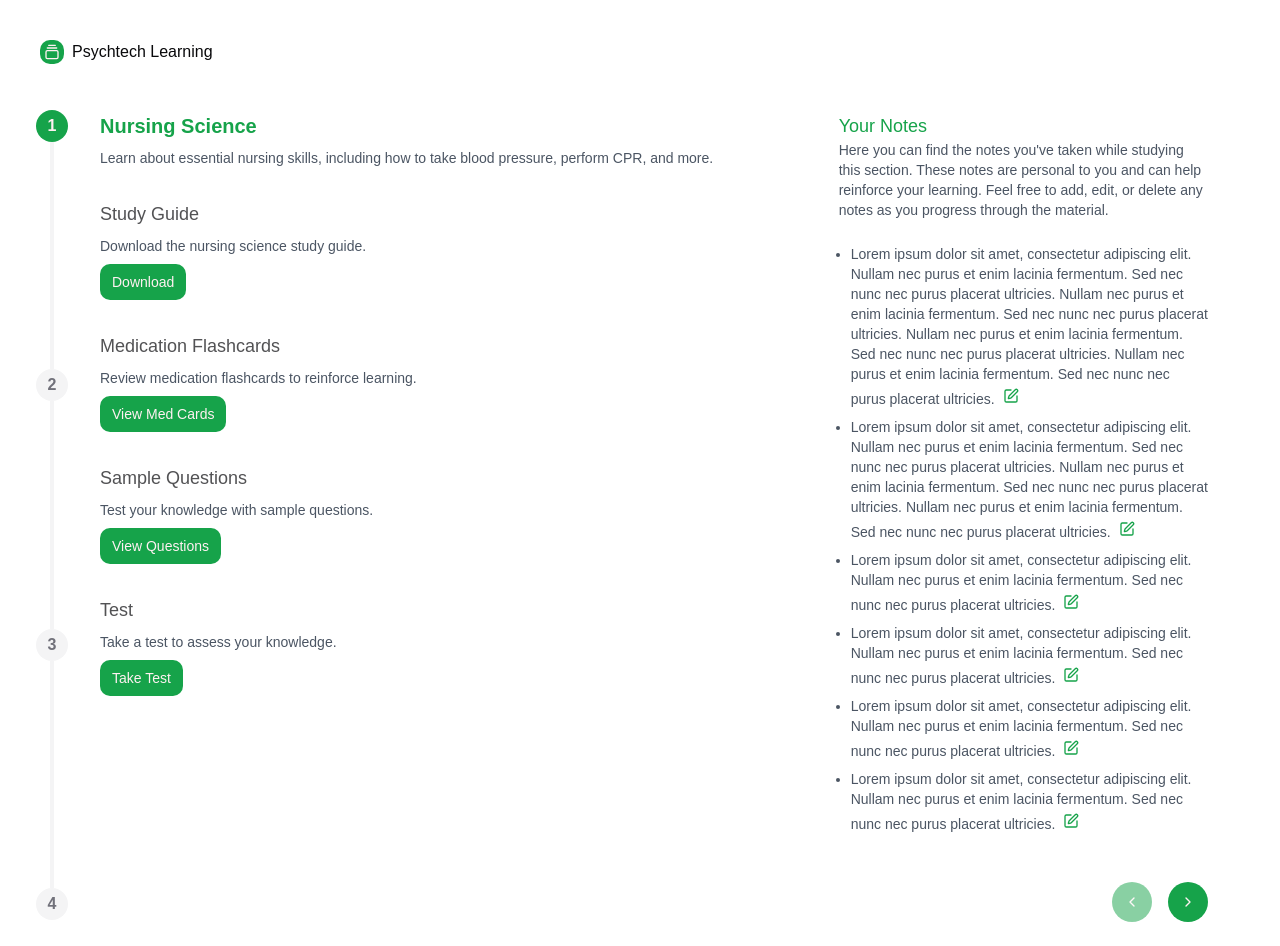
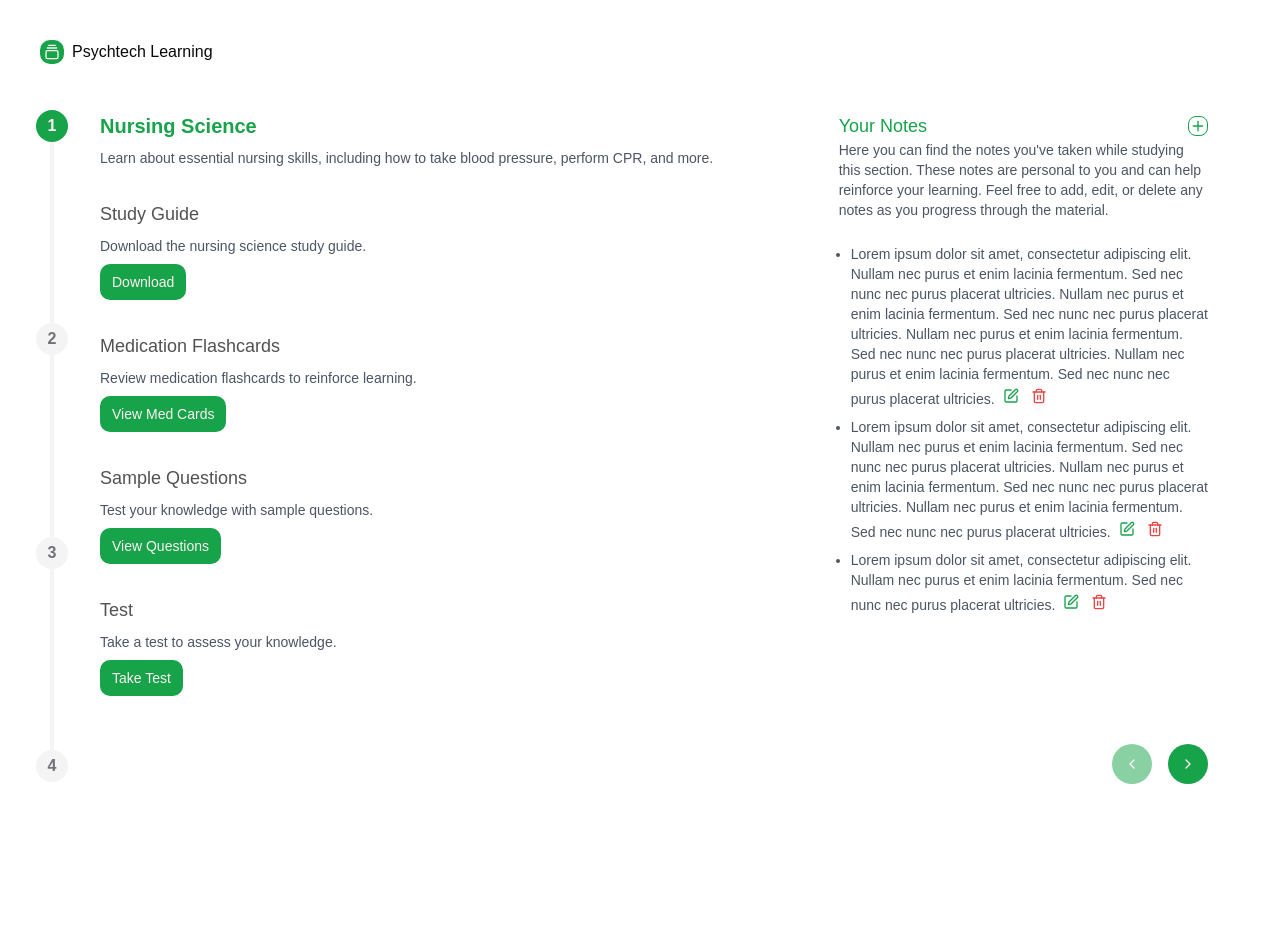
Before and after one commit to shayanameend/psychtechlearning, a Next.js app: page /dashboard in a window 1280 px wide. After the commit the page ends 808 px from the top, so only its background shows below. Built offline with nearby package versions, Linux system fonts and the light colour scheme.

Commit message:
feat: add user notes deleting functionality to dashboard; enhance input styles

```diff
--- a/src/app/dashboard/page.tsx
+++ b/src/app/dashboard/page.tsx
@@ -4,34 +4,16 @@ import {
   ChevronLeftIcon,
   ChevronRightIcon,
   EditIcon,
+  PlusIcon,
+  Trash2Icon,
   XIcon,
 } from "lucide-react";
-import { useState } from "react";
+import { useEffect, useState } from "react";
 
 import { Button } from "~/components/ui/button";
-import { Input } from "~/components/ui/input";
 import { Steps } from "~/components/ui/steps";
 import { Textarea } from "~/components/ui/textarea";
 import { cn } from "~/lib/utils";
-
-export default function DashboardPage() {
-  const [currentStep, setCurrentStep] = useState(1);
-  const [showNotes, setShowNotes] = useState(false);
-  const [isEditing, setIsEditing] = useState(-1);
-
-  const steps = [1, 2, 3, 4];
-
-  const handlePrev = () => {
-    if (currentStep > 1) {
-      setCurrentStep(currentStep - 1);
-    }
-  };
-
-  const handleNext = () => {
-    if (currentStep < steps.length) {
-      setCurrentStep(currentStep + 1);
-    }
-  };
 
 const data = [
   {
@@ -67,21 +49,6 @@ export default function DashboardPage() {
       },
       {
         id: "3",
-          content:
-            "Lorem ipsum dolor sit amet, consectetur adipiscing elit. Nullam nec purus et enim lacinia fermentum. Sed nec nunc nec purus placerat ultricies.",
-        },
-        {
-          id: "4",
-          content:
-            "Lorem ipsum dolor sit amet, consectetur adipiscing elit. Nullam nec purus et enim lacinia fermentum. Sed nec nunc nec purus placerat ultricies.",
-        },
-        {
-          id: "5",
-          content:
-            "Lorem ipsum dolor sit amet, consectetur adipiscing elit. Nullam nec purus et enim lacinia fermentum. Sed nec nunc nec purus placerat ultricies.",
-        },
-        {
-          id: "6",
         content:
           "Lorem ipsum dolor sit amet, consectetur adipiscing elit. Nullam nec purus et enim lacinia fermentum. Sed nec nunc nec purus placerat ultricies.",
       },
@@ -161,6 +128,35 @@ export default function DashboardPage() {
   },
 ];
 
+export default function DashboardPage() {
+  const [currentStep, setCurrentStep] = useState(1);
+  const [content, setContent] = useState(data[currentStep - 1]);
+  const [showNotes, setShowNotes] = useState(false);
+  const [isEditing, setIsEditing] = useState(-1);
+  const [noteValue, setNoteValue] = useState("");
+
+  useEffect(() => {
+    setContent(data[currentStep - 1]);
+  }, [currentStep]);
+
+  useEffect(() => {
+    setNoteValue(content.sectionUserNotes[isEditing]?.content);
+  }, [content, isEditing]);
+
+  const steps = [1, 2, 3, 4];
+
+  const handlePrev = () => {
+    if (currentStep > 1) {
+      setCurrentStep(currentStep - 1);
+    }
+  };
+
+  const handleNext = () => {
+    if (currentStep < steps.length) {
+      setCurrentStep(currentStep + 1);
+    }
+  };
+
   return (
     <>
       <section
@@ -183,10 +179,10 @@ export default function DashboardPage() {
             >
               <article className={cn("space-y-2")}>
                 <h3 className={cn("text-primary text-xl font-bold")}>
-                  {data[currentStep - 1]?.sectionTitle}
+                  {content?.sectionTitle}
                 </h3>
                 <p className={cn("text-gray-600 text-sm")}>
-                  {data[currentStep - 1]?.sectionDescription}
+                  {content?.sectionDescription}
                 </p>
               </article>
               <article className={cn("space-y-2")}>
@@ -194,12 +190,9 @@ export default function DashboardPage() {
                   Study Guide
                 </h3>
                 <p className={cn("text-gray-600 text-sm")}>
-                  {data[currentStep - 1]?.sectionGuidePdf?.label}
+                  {content?.sectionGuidePdf?.label}
                 </p>
-                <Button
-                  onClick={data[currentStep - 1]?.sectionGuidePdf?.action}
-                  size="sm"
-                >
+                <Button onClick={content?.sectionGuidePdf?.action} size="sm">
                   Download
                 </Button>
               </article>
@@ -208,12 +201,9 @@ export default function DashboardPage() {
                   Medication Flashcards
                 </h3>
                 <p className={cn("text-gray-600 text-sm")}>
-                  {data[currentStep - 1]?.sectionMedCards?.label}
+                  {content?.sectionMedCards?.label}
                 </p>
-                <Button
-                  onClick={data[currentStep - 1]?.sectionMedCards?.action}
-                  size="sm"
-                >
+                <Button onClick={content?.sectionMedCards?.action} size="sm">
                   View Med Cards
                 </Button>
               </article>
@@ -222,12 +212,10 @@ export default function DashboardPage() {
                   Sample Questions
                 </h3>
                 <p className={cn("text-gray-600 text-sm")}>
-                  {data[currentStep - 1]?.sectionSampleQuestions?.label}
+                  {content?.sectionSampleQuestions?.label}
                 </p>
                 <Button
-                  onClick={
-                    data[currentStep - 1]?.sectionSampleQuestions?.action
-                  }
+                  onClick={content?.sectionSampleQuestions?.action}
                   size="sm"
                 >
                   View Questions
@@ -238,12 +226,9 @@ export default function DashboardPage() {
                   Test
                 </h3>
                 <p className={cn("text-gray-600 text-sm")}>
-                  {data[currentStep - 1]?.sectionTest?.label}
+                  {content?.sectionTest?.label}
                 </p>
-                <Button
-                  onClick={data[currentStep - 1]?.sectionTest?.action}
-                  size="sm"
-                >
+                <Button onClick={content?.sectionTest?.action} size="sm">
                   Take Test
                 </Button>
               </article>
@@ -255,9 +240,42 @@ export default function DashboardPage() {
               )}
             >
               <article>
+                <div className={cn("flex justify-between items-center")}>
                   <h3 className={cn("text-primary text-lg font-medium")}>
                     Your Notes
                   </h3>
+                  <Button
+                    onClick={() => {
+                      if (
+                        content.sectionUserNotes[
+                          content.sectionUserNotes.length - 1
+                        ].content.trim() !== ""
+                      ) {
+                        setContent((prev) => ({
+                          ...prev,
+                          sectionUserNotes: [
+                            ...prev.sectionUserNotes,
+                            {
+                              id: String(
+                                prev.sectionUserNotes[
+                                  prev.sectionUserNotes.length - 1
+                                ]?.id + 1,
+                              ),
+                              content: "",
+                            },
+                          ],
+                        }));
+
+                        setIsEditing(content.sectionUserNotes.length);
+                      }
+                    }}
+                    variant="outline"
+                    size="icon"
+                    className={cn("size-5 rounded-sm")}
+                  >
+                    <PlusIcon />
+                  </Button>
+                </div>
                 <p className={cn("text-gray-600 text-sm")}>
                   Here you can find the notes you've taken while studying this
                   section. These notes are personal to you and can help
@@ -266,27 +284,51 @@ export default function DashboardPage() {
                 </p>
               </article>
               <article>
-                {data[currentStep - 1]?.sectionUserNotes?.length === 0 ? (
+                {content?.sectionUserNotes?.length === 0 ? (
                   <p className={cn("text-gray-600 text-sm")}>
                     No notes added by users.
                   </p>
                 ) : (
                   <ul className={cn("space-y-2 pl-3")}>
-                    {data[currentStep - 1]?.sectionUserNotes?.map(
-                      (note, index) => (
+                    {content?.sectionUserNotes?.map((note, index) => (
                       <li
                         key={note.id}
                         className={cn("text-gray-600 text-sm list-disc")}
                       >
                         {isEditing === index ? (
                           <Textarea
-                              defaultValue={note.content}
-                              className={cn("resize-none")}
+                            value={noteValue}
+                            onChange={(event) => {
+                              setNoteValue(event.currentTarget.value);
+                            }}
                             onKeyDown={(event) => {
                               if (event.key === "Enter") {
                                 setIsEditing(-1);
+                                if (event.currentTarget.value.trim() === "") {
+                                  setContent((prev) => ({
+                                    ...prev,
+                                    sectionUserNotes:
+                                      prev.sectionUserNotes.filter(
+                                        (n) => n.id !== note.id,
+                                      ),
+                                  }));
+                                } else {
+                                  setContent((prev) => ({
+                                    ...prev,
+                                    sectionUserNotes: prev.sectionUserNotes.map(
+                                      (n) =>
+                                        n.id === note.id
+                                          ? {
+                                              ...n,
+                                              content: noteValue,
+                                            }
+                                          : n,
+                                    ),
+                                  }));
+                                }
                               }
                             }}
+                            className={cn("resize-none")}
                           />
                         ) : (
                           <>
@@ -301,11 +343,26 @@ export default function DashboardPage() {
                             >
                               <EditIcon />
                             </Button>
+                            <Button
+                              onClick={() => {
+                                setContent((prev) => ({
+                                  ...prev,
+                                  sectionUserNotes:
+                                    prev.sectionUserNotes.filter(
+                                      (n) => n.id !== note.id,
+                                    ),
+                                }));
+                              }}
+                              variant="link"
+                              size="icon"
+                              className={cn("ml-1 size-6")}
+                            >
+                              <Trash2Icon className={cn("text-red-500")} />
+                            </Button>
                           </>
                         )}
                       </li>
-                      ),
-                    )}
+                    ))}
                   </ul>
                 )}
               </article>
@@ -335,6 +392,7 @@ export default function DashboardPage() {
               </Button>
               <Button
                 onClick={handleNext}
+                disabled={currentStep === steps.length}
                 size="icon"
                 className={cn("rounded-full")}
               >
```
Lines whose indentation alone changed are shown as unchanged.
